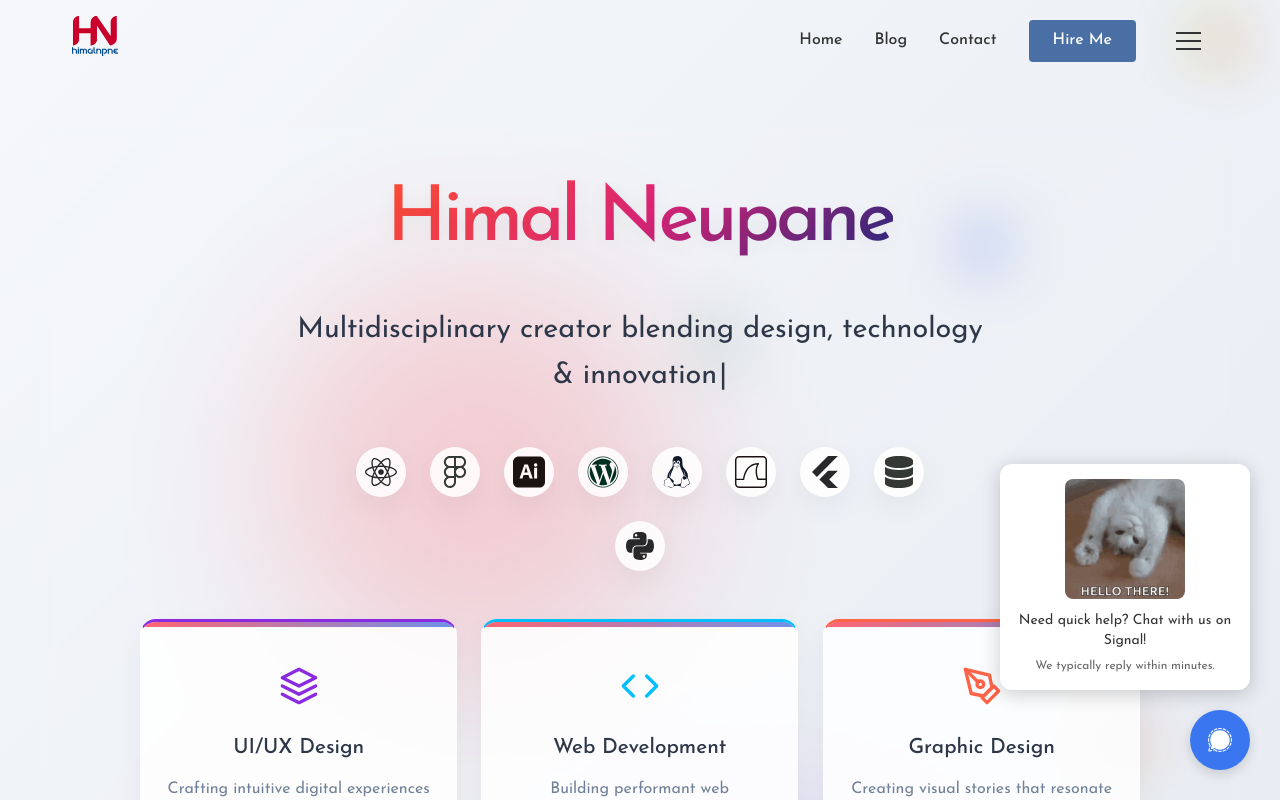
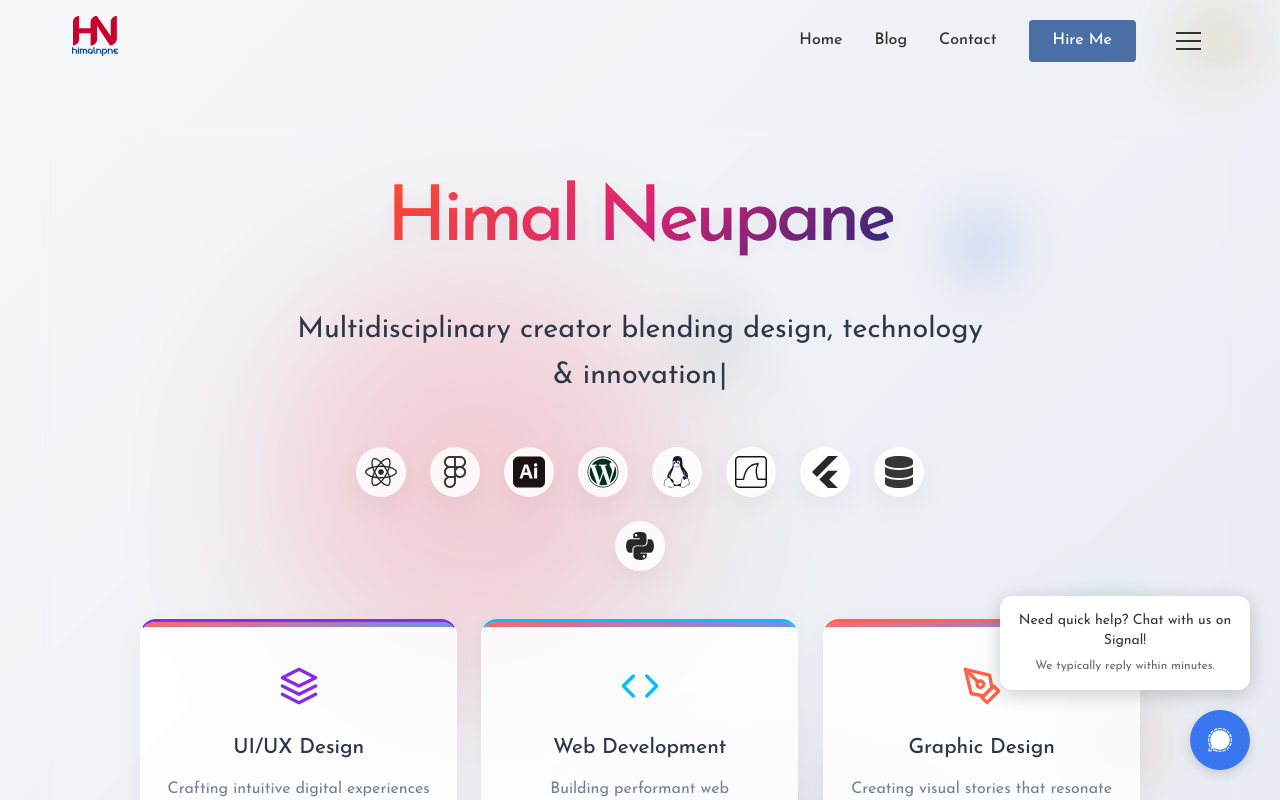
Before and after one commit to himalnpne/React-Website, a React (Create React App) app: page / in a window 1280 px wide. Shown: the top 800 px of the page. Built offline with nearby package versions, Linux system fonts and the light colour scheme.

Commit message:
Replace old code with new React app

```diff
--- a/src/components/SignalChat.css
+++ b/src/components/SignalChat.css
@@ -39,13 +39,6 @@
   align-items: center;
 }
 
-.waving-gif {
-  width: 120px;
-  height: 120px;
-  object-fit: cover;
-  border-radius: 8px;
-  margin-bottom: 12px;
-}
 
 .signal-popup p {
   margin: 0 0 8px 0;
--- a/src/components/SignalChat.js
+++ b/src/components/SignalChat.js
@@ -1,7 +1,7 @@
 import React, { useState, useEffect } from 'react';
 import { FontAwesomeIcon } from '@fortawesome/react-fontawesome';
 import { faSignalMessenger } from '@fortawesome/free-brands-svg-icons';
-import babyHelloGif from './gif/baby-hello.gif';
+// import babyHelloGif from './gif/baby-hello.gif';
 import './SignalChat.css';
 
 const SignalChat = () => {
@@ -23,11 +23,11 @@ const SignalChat = () => {
     <div className="signal-chat-container">
       {showPopup && (
         <div className="signal-popup">
-          <img
+          {/* <img
             src={babyHelloGif}
             alt="Waving hello"
             className="waving-gif"
-          />
+          /> */}
           <p>Need quick help? Chat with us on Signal!</p>
           <p>We typically reply within minutes.</p>
         </div>
```
